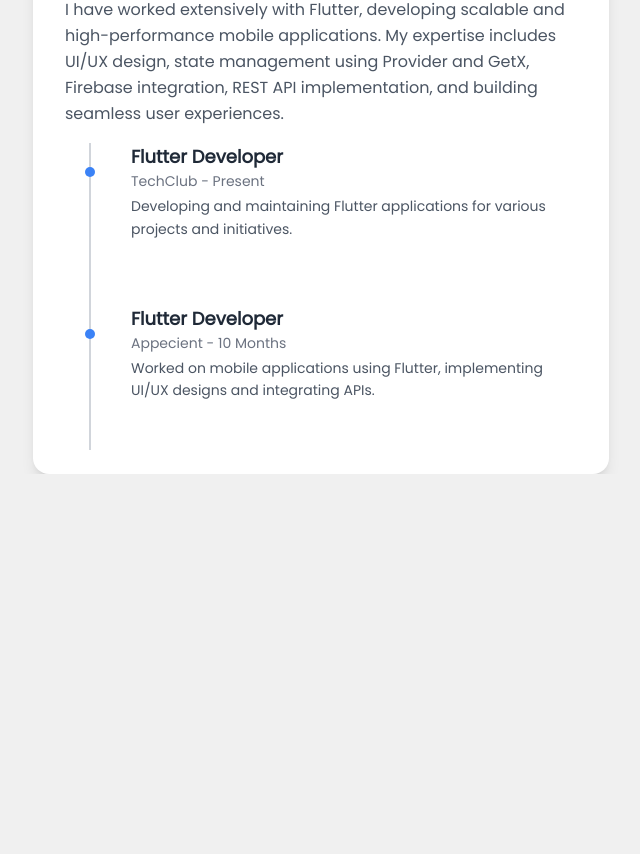
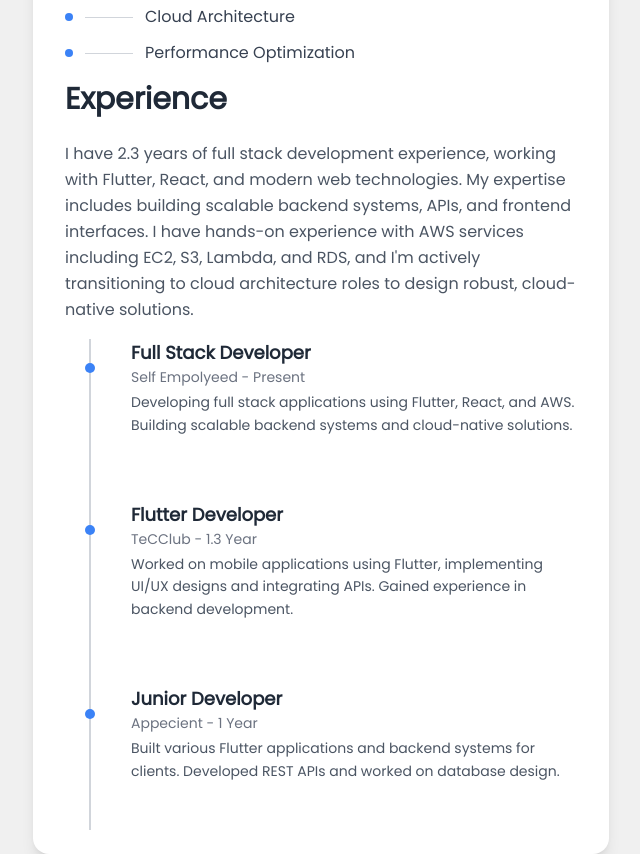
Before and after one commit to MuhammadAhmad338/MyOwnPortfolio, a Next.js app: page /skills in a window 1280 px wide. Shown: the part 617-1471 px from the top of the page, without its empty margins (319-959 px from the left). Before the commit the page ends 1091 px from the top, so only its background shows below. Built offline with nearby package versions, Linux system fonts and the light colour scheme.

Commit message:
latest commits

```diff
--- a/app/skills/page.tsx
+++ b/app/skills/page.tsx
@@ -1,6 +1,6 @@
 'use client'
 import { useSelector } from 'react-redux';
-import React, { useEffect, useState } from 'react';
+import  { useEffect, useState } from 'react';
 
 const Skills = () => {
 
@@ -18,25 +18,35 @@ const Skills = () => {
 
     const experienceData = [
         {
-            title: "Flutter Developer",
-            company: "TechClub",
+            title: "Full Stack Developer",
+            company: "Self Empolyeed",
             date: "Present",
-            description: "Developing and maintaining Flutter applications for various projects and initiatives."
+            description: "Developing full stack applications using Flutter, React, and AWS. Building scalable backend systems and cloud-native solutions."
         },
         {
             title: "Flutter Developer",
+            company: "TeCClub",
+            date: "1.3 Year",
+            description: "Worked on mobile applications using Flutter, implementing UI/UX designs and integrating APIs. Gained experience in backend development."
+        },
+        {
+            title: "Junior Developer",
             company: "Appecient",
-            date: "10 Months",
-            description: "Worked on mobile applications using Flutter, implementing UI/UX designs and integrating APIs."
+            date: "1 Year",
+            description: "Built various Flutter applications and backend systems for clients. Developed REST APIs and worked on database design."
         }
     ];
 
     const skills = [
         "Flutter & Dart",
+        "React & Next.js",
+        "Full Stack Development",
+        "AWS (EC2, S3, Lambda, RDS)",
         "UI/UX Design",
         "State Management (Provider, GetX, Riverpod)",
         "Firebase & Firestore",
         "REST API Integration",
+        "Cloud Architecture",
         "Performance Optimization"
     ];
 
@@ -110,7 +120,7 @@ const Skills = () => {
                     Experience
                 </h2>
                 <p className={`${darkMode ? 'text-gray-300' : 'text-gray-600'} leading-relaxed transition-all duration-500`}>
-                    I have worked extensively with Flutter, developing scalable and high-performance mobile applications. My expertise includes UI/UX design, state management using Provider and GetX, Firebase integration, REST API implementation, and building seamless user experiences.
+                    I have 2.3 years of full stack development experience, working with Flutter, React, and modern web technologies. My expertise includes building scalable backend systems, APIs, and frontend interfaces. I have hands-on experience with AWS services including EC2, S3, Lambda, and RDS, and I'm actively transitioning to cloud architecture roles to design robust, cloud-native solutions.
                 </p>
                 <div className="relative ml-6 border-l-2 border-gray-300 dark:border-gray-700">
                     {experienceData.map((exp, index) => (
```
